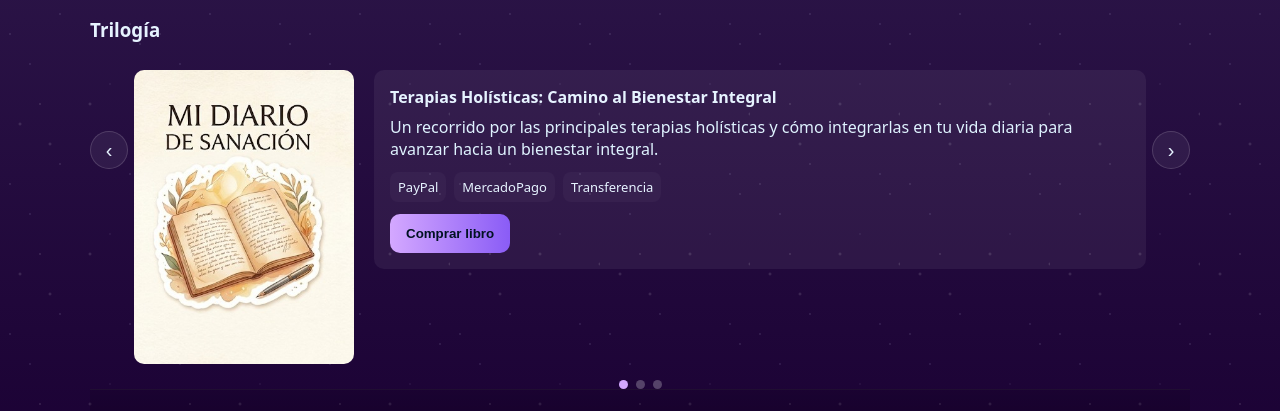
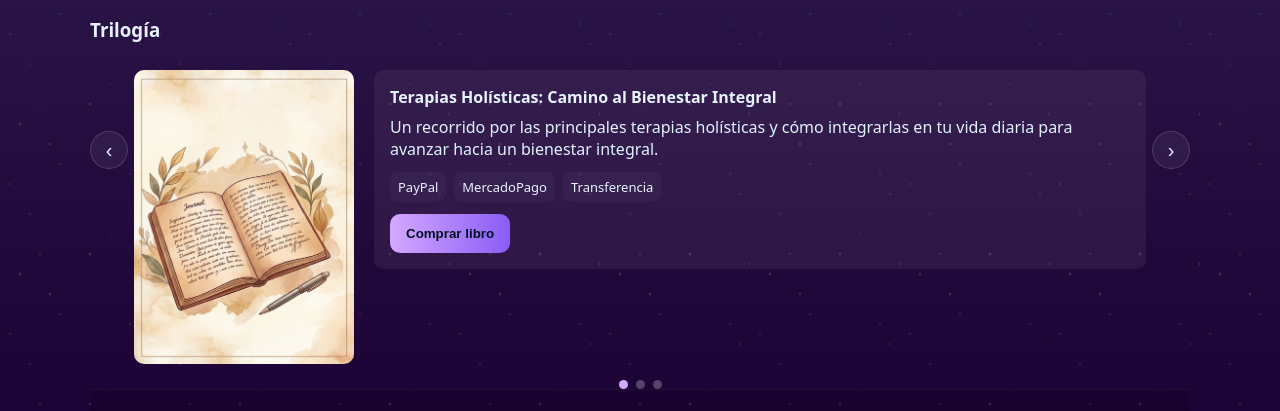
Before and after one commit to BemoSolF/bemosolf.github.io, a plain HTML site: page index.html in a window 1280 px wide. Shown: the part 1706-2117 px from the top of the page. Drawn offline with nearby package versions, Linux system fonts and the light colour scheme.

Commit message:
Actualizar portada de la trilogía con imagen en proporción 3:4 sin sombra propia

```diff
--- a/index.html
+++ b/index.html
@@ -636,7 +636,7 @@
           <div class="book-slide">
             <div class="book">
               <div class="book-cover">
-                <img src="images/libro-mi-diario-de-sanacion.jpeg" alt="Portada del libro: Terapias Holísticas - Camino al Bienestar Integral" />
+                <img src="images/libro-trilogia-portada.jpeg" alt="Portada del libro: Terapias Holísticas - Camino al Bienestar Integral" />
               </div>
               <div class="book-info">
                 <h4>Terapias Holísticas: Camino al Bienestar Integral</h4>
@@ -654,7 +654,7 @@
           <div class="book-slide">
             <div class="book">
               <div class="book-cover">
-                <img src="images/libro-mi-diario-de-sanacion.jpeg" alt="Portada del libro: Limpiezas Energéticas - Liberando el peso emocional" />
+                <img src="images/libro-trilogia-portada.jpeg" alt="Portada del libro: Limpiezas Energéticas - Liberando el peso emocional" />
               </div>
               <div class="book-info">
                 <h4>Limpiezas Energéticas: Liberando el Peso Emocional</h4>
@@ -672,7 +672,7 @@
           <div class="book-slide">
             <div class="book">
               <div class="book-cover">
-                <img src="images/libro-mi-diario-de-sanacion.jpeg" alt="Portada del libro: Mi Diario de Sanación" />
+                <img src="images/libro-trilogia-portada.jpeg" alt="Portada del libro: Mi Diario de Sanación" />
               </div>
               <div class="book-info">
                 <h4>Mi Diario de Sanación</h4>
```
Also changed, not shown: images/libro-mi-diario-de-sanacion.jpeg (deleted), images/libro-trilogia-portada.jpeg (added).
